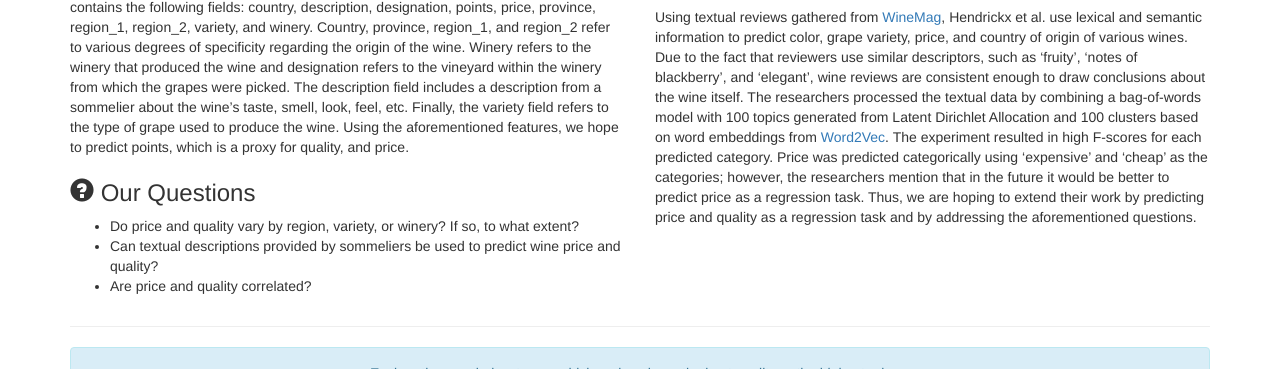
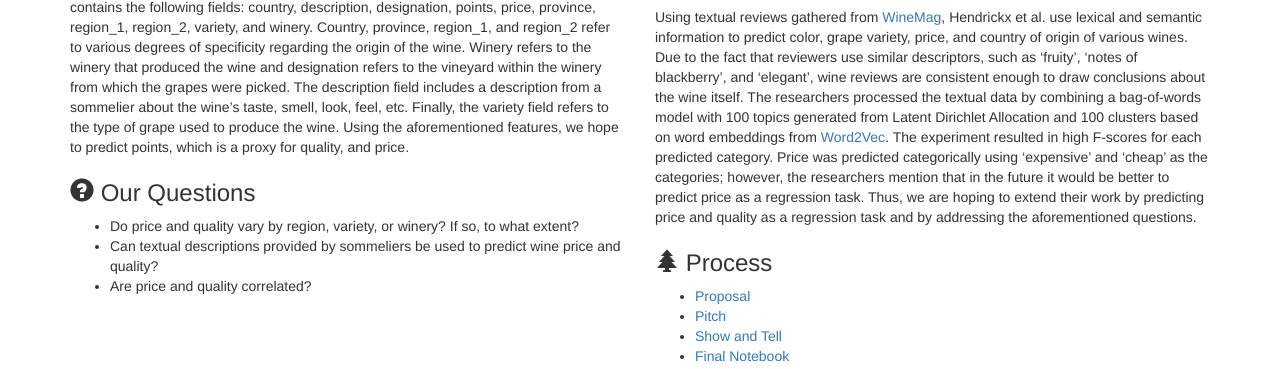
Before and after one commit to sjiang2019/WineExploration, a Django app: page / in a window 1280 px wide. Shown: the part 670-1039 px from the top of the page. Run offline with Django 3.2, Linux system fonts and the light colour scheme; parts of the project's set-up code (start-up, migrations or seed data) failed here and were passed over; some libraries are stand-ins or nearby versions.

Commit message:
updated index.html

```diff
--- a/hello/templates/index.html
+++ b/hello/templates/index.html
@@ -64,6 +64,14 @@
         to predict price as a regression task. Thus, we are hoping to extend their work by predicting price and quality
         as a regression task and by addressing the aforementioned questions.
       </p>
+      <h3><span class="glyphicon glyphicon-tree-conifer"></span> Process </h3>
+      <ul>
+        <li> <a href="https://drive.google.com/open?id=1H_wbQ0FZBYRwoqUepoD3g7oC0laFP-gKln5WhHU8AgQ"> Proposal </a> </li>
+        <li> <a href="https://drive.google.com/open?id=1wbdbuOF-Om-yF5dpa68xMH6qQ66sKcjAdihIdUxPbWc"> Pitch </a> </li>
+        <li> <a href="https://github.com/sjiang2019/show_and_tell"> Show and Tell </a> </li>
+        <li> <a href="https://github.com/sjiang2019/SommelAI-Final"> Final Notebook </a> </li>
+        <li> <a href="https://drive.google.com/open?id=1zvFI-CP_fgYIjnA0YNvsbYfzQxLykLJd9BBIYluR0nI"> Final Presentation </a> </li>
+      </ul>
 
 
     </div>
```
